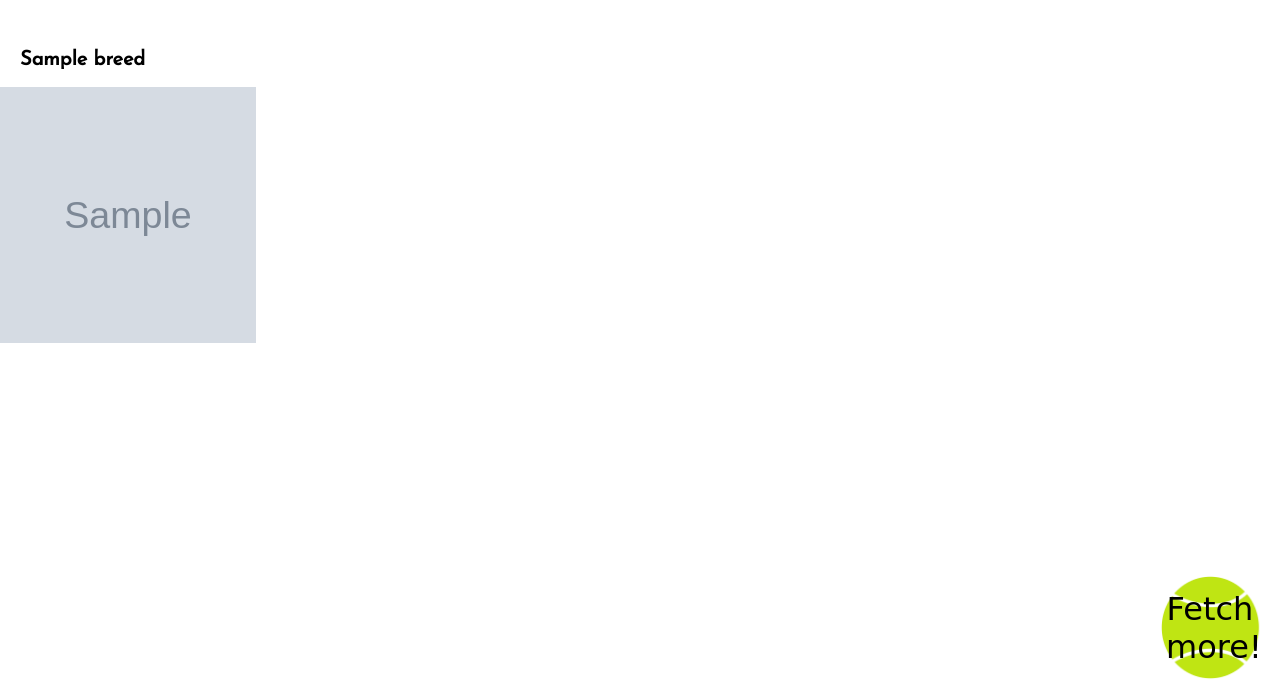
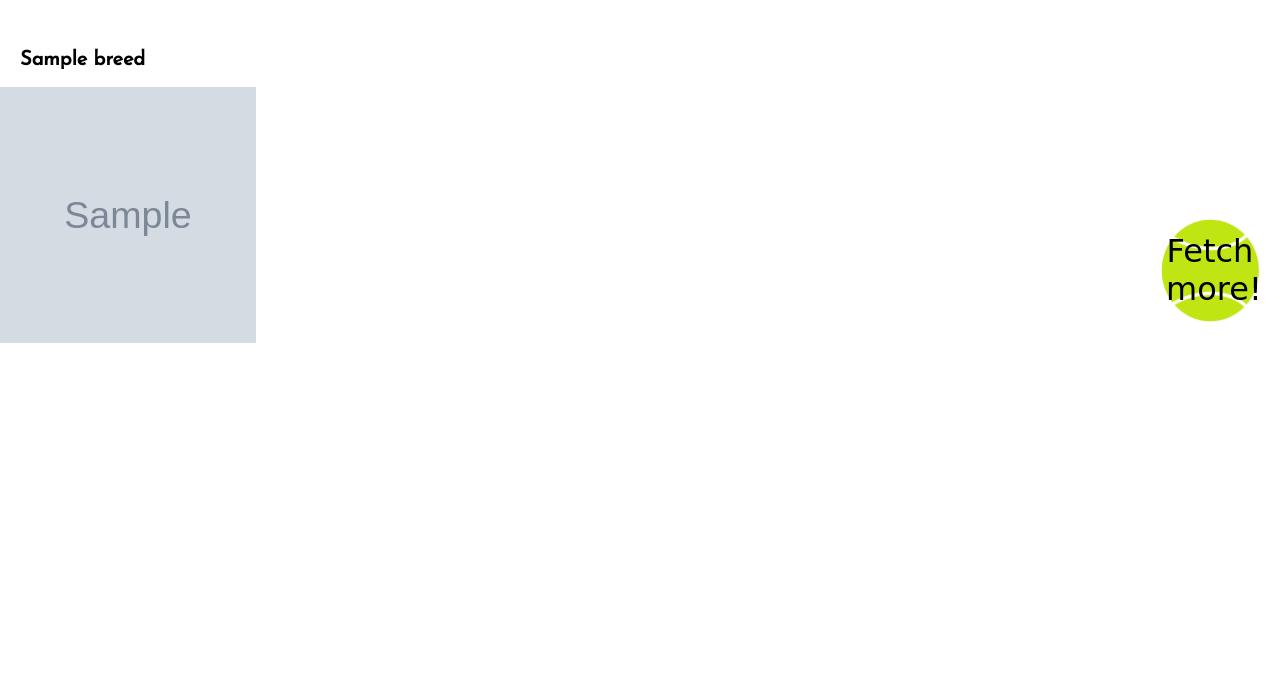
Before and after one commit to karishp/FinalProject, a Flask app: template templates/results.html in a window 1280 px wide. Shown: the part 100-800 px from the top of the page. Run offline with Flask 2, Linux system fonts and the light colour scheme; the template is opened without the code that fills it: most values are stand-ins (such as "Sample title", 1, 10 or a date in 2020); grey boxes marked "Sample" are stand-in pictures; some web fonts are replaced.

Commit message:
Final Project

```diff
--- a/aesthetics/design.css
+++ b/aesthetics/design.css
@@ -21,6 +21,7 @@ h1 {
 .sub-breed-images {
     display: grid;
     grid-template-columns: repeat(5, 1fr);
+    position: relative;
 }
 
 .sizer {
@@ -201,6 +202,10 @@ h1 {
     position: static;
 }
 
+.sub-breeds:not(.individual) .sub-breed .fetch-button {
+    position: absolute;
+}
+
 @media only screen and (max-width: 600px) {
     .sub-breed-images {
         grid-template-columns: repeat(2, 1fr);
--- a/templates/results.html
+++ b/templates/results.html
@@ -11,11 +11,9 @@
     </div>
     {% endfor %}
 
-    <div class="sub-breed-image buttons-container">
-        <span class="sizer"></span>
+
         <button class="fetch-more-button fetch-button" data-breed="{{ breed.name }}">Fetch more!</button>
         <button class="fetch-less-button fetch-button" data-breed="{{ breed.name }}">Fetch less!</button>
-    </div>
 
     </div>
     </div>
```
